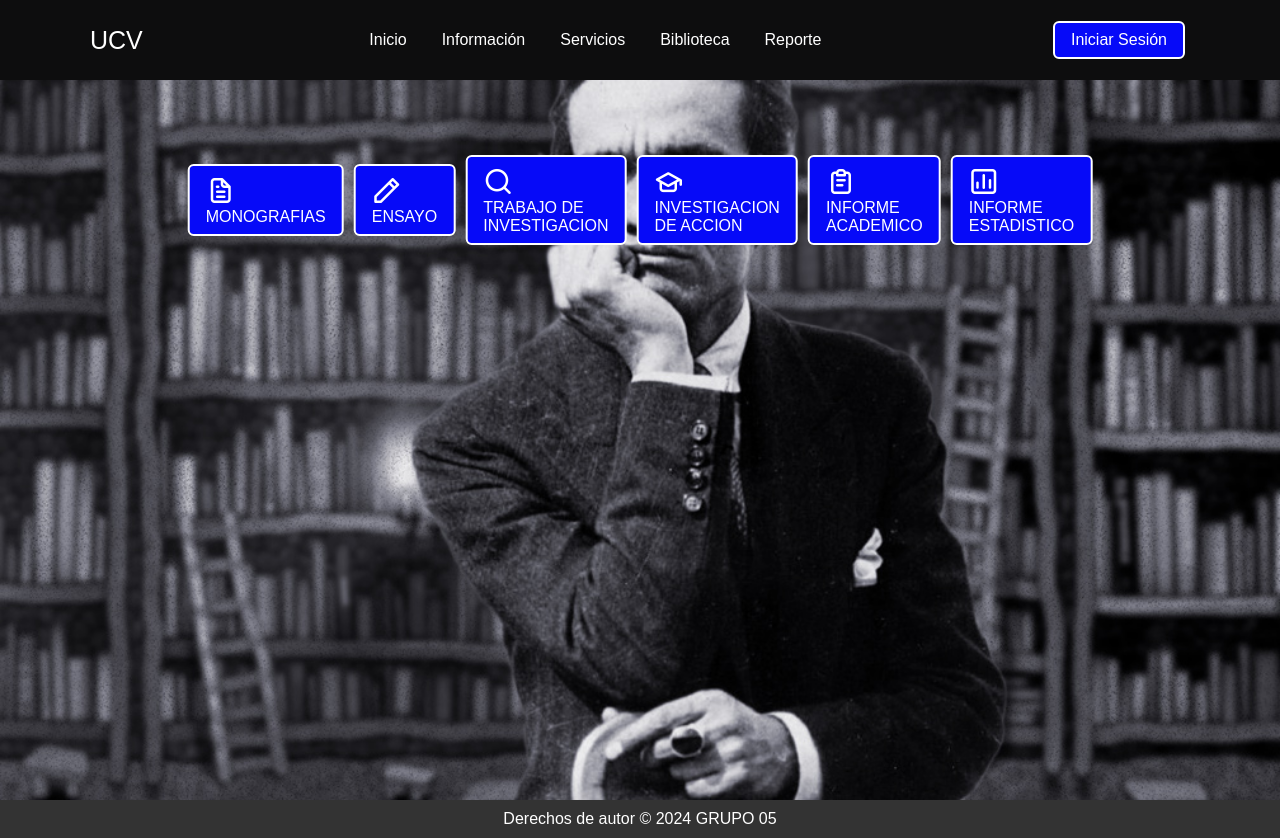
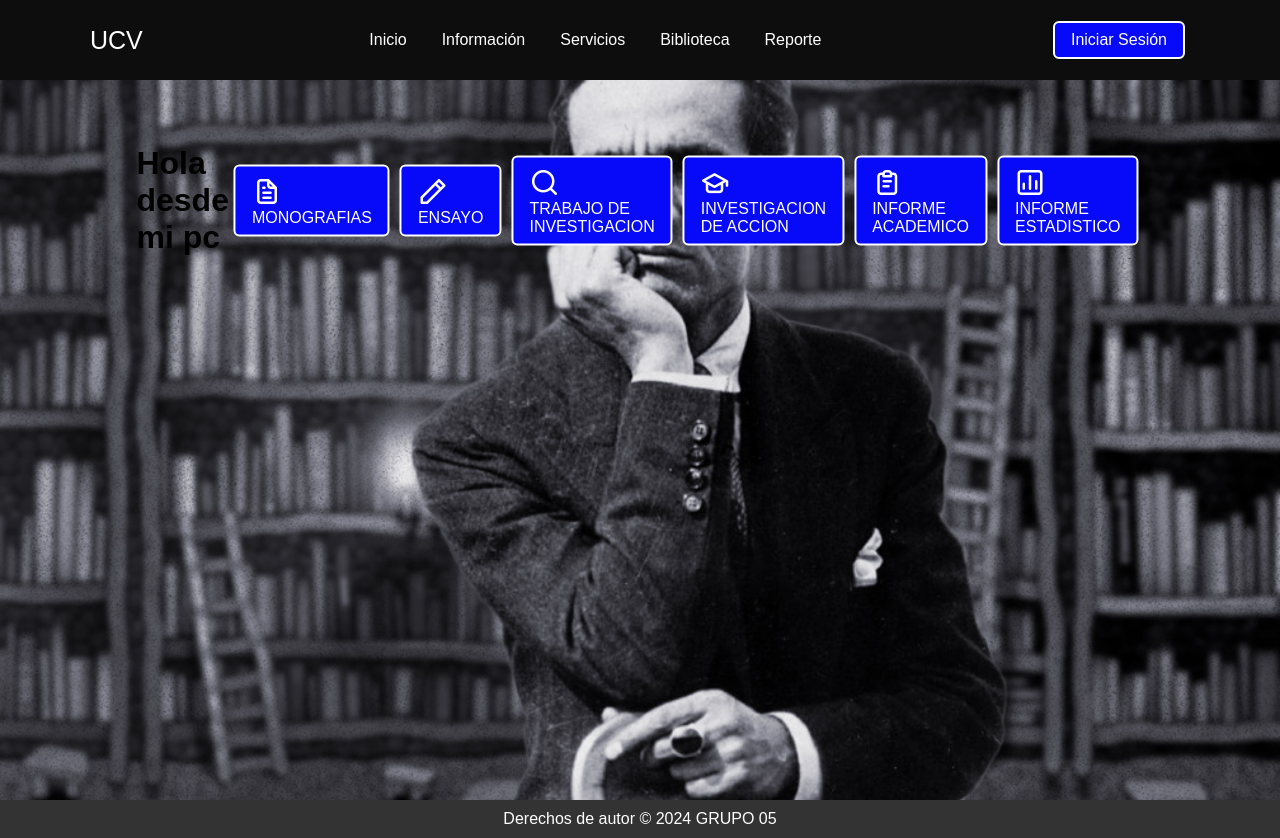
Before and after one commit to deyansis/biblioteca-astro, an Astro site: page / in a window 1280 px wide. Built offline with nearby package versions, Linux system fonts and the light colour scheme; Astro itself is replaced by a stand-in of ours.

Commit message:
nuevos cambios esteban

```diff
--- a/src/pages/index.astro
+++ b/src/pages/index.astro
@@ -122,6 +122,10 @@ import Layout from "../layouts/Layout.astro";
 
 	<div class="button-container">
 		<div class="centered-buttons">
+
+
+			<h1>Hola desde mi pc</h1>
+
 			<a href="botones/Monografias.html" class="button"
 				><i class="uil uil-file-alt"></i> MONOGRAFIAS</a
 			>
```
